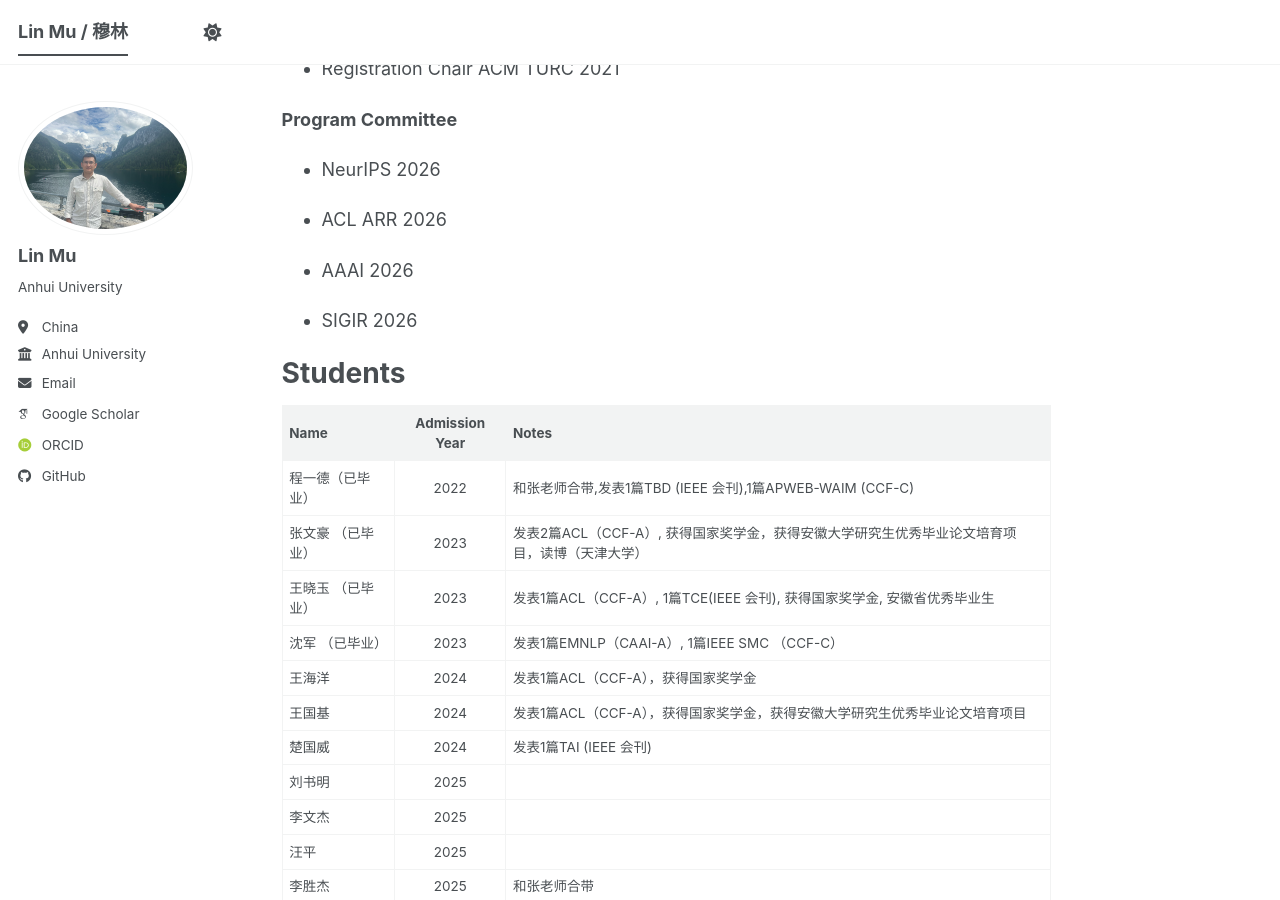
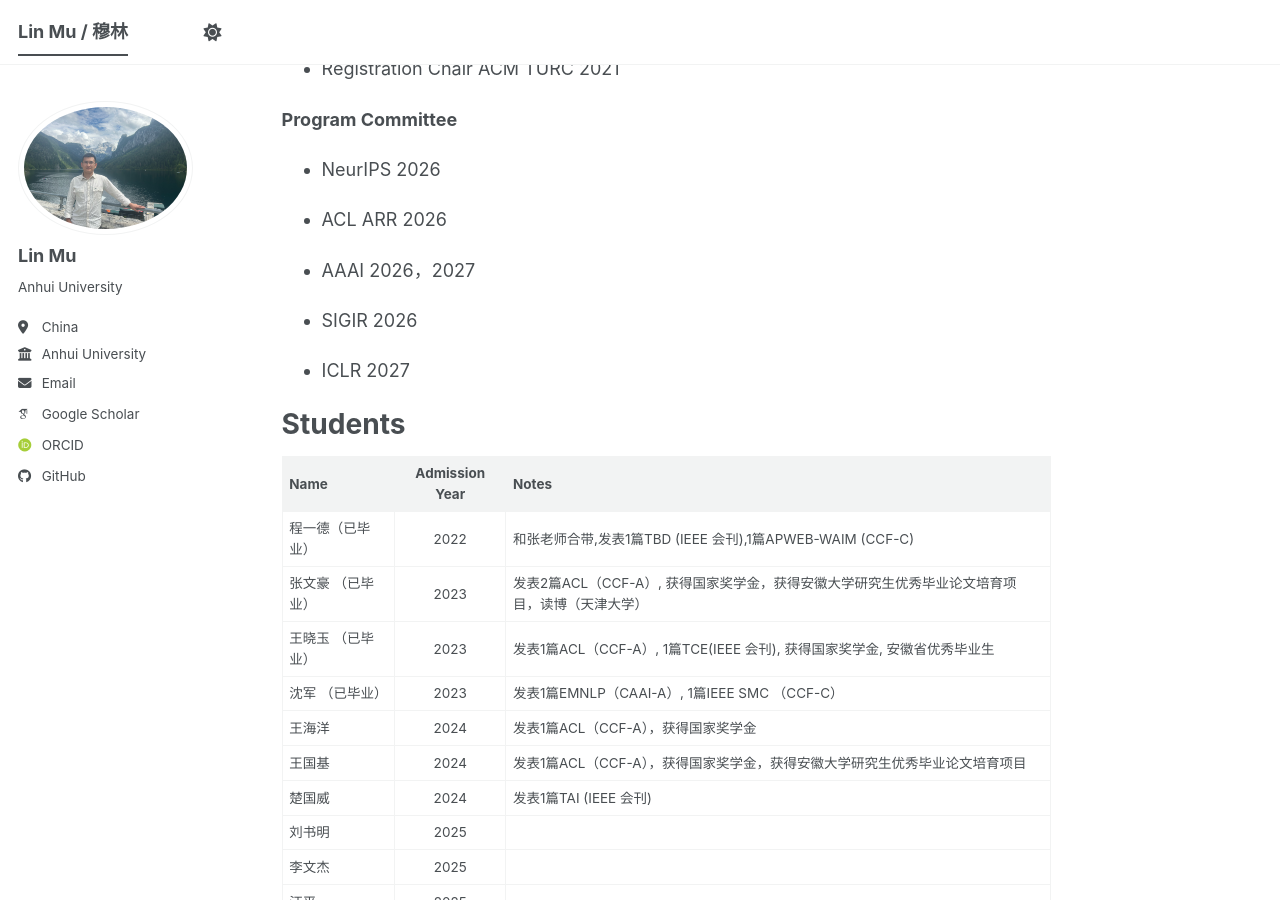
Before and after one commit to mulin-ahu/mulin-ahu.github.io, a Jekyll site: the page built from _pages/about.md, in a window 1280 px wide and 900 px high, scrolled down 3203 px. Built offline with Jekyll 4.4.1, drawn with Linux system fonts in a browser that asks for light colours; some web fonts are replaced; a script bundle is joined from its source files by our own code; library files that are not in the unit come from our copies.

Commit message:
Update about.md

```diff
--- a/_pages/about.md
+++ b/_pages/about.md
@@ -84,9 +84,11 @@ Academic Services
 
 - ACL ARR 2026
 
-- AAAI 2026
+- AAAI 2026，2027
 
 - SIGIR 2026
+
+- ICLR 2027
 
 Students
 ======
```
